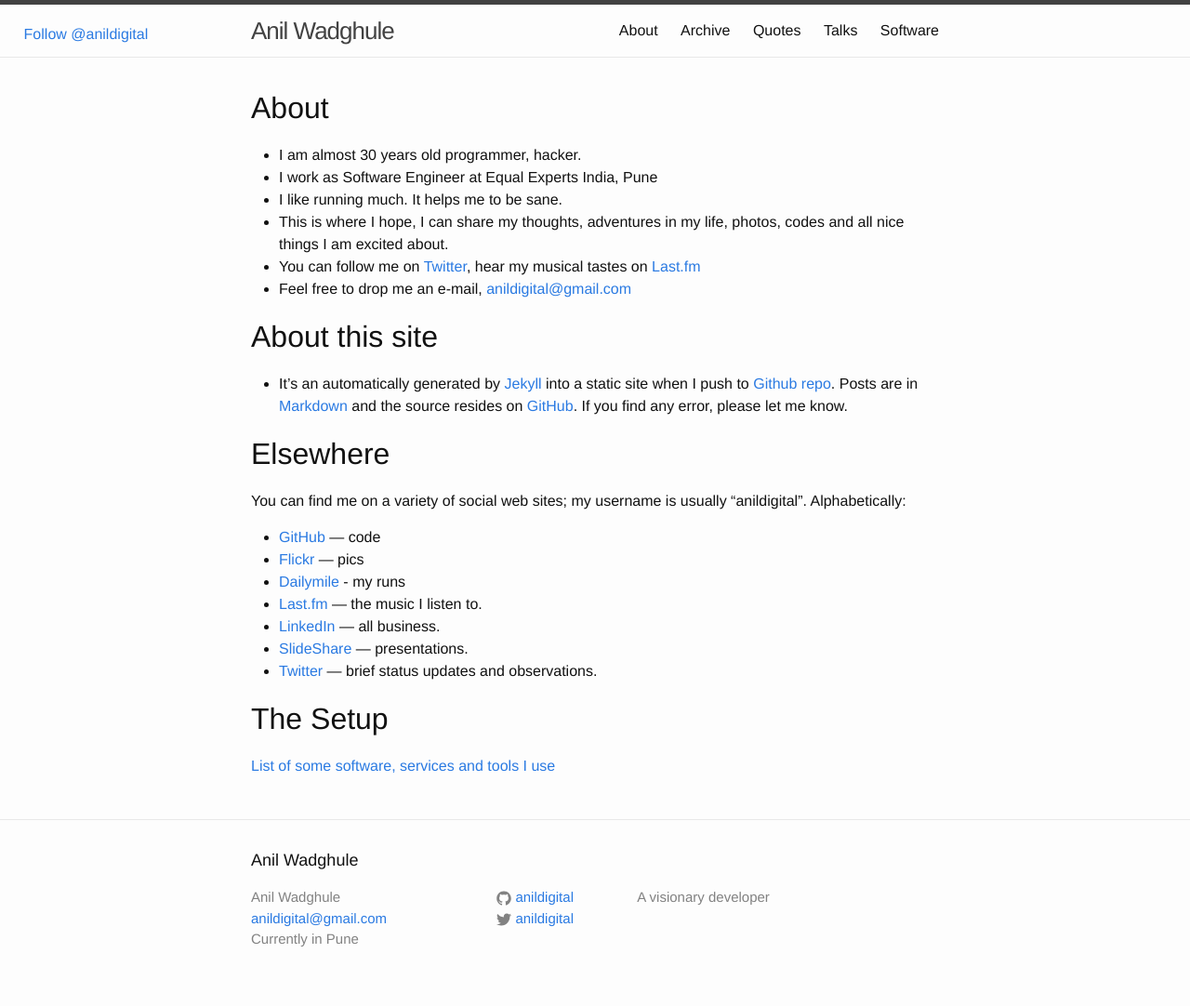
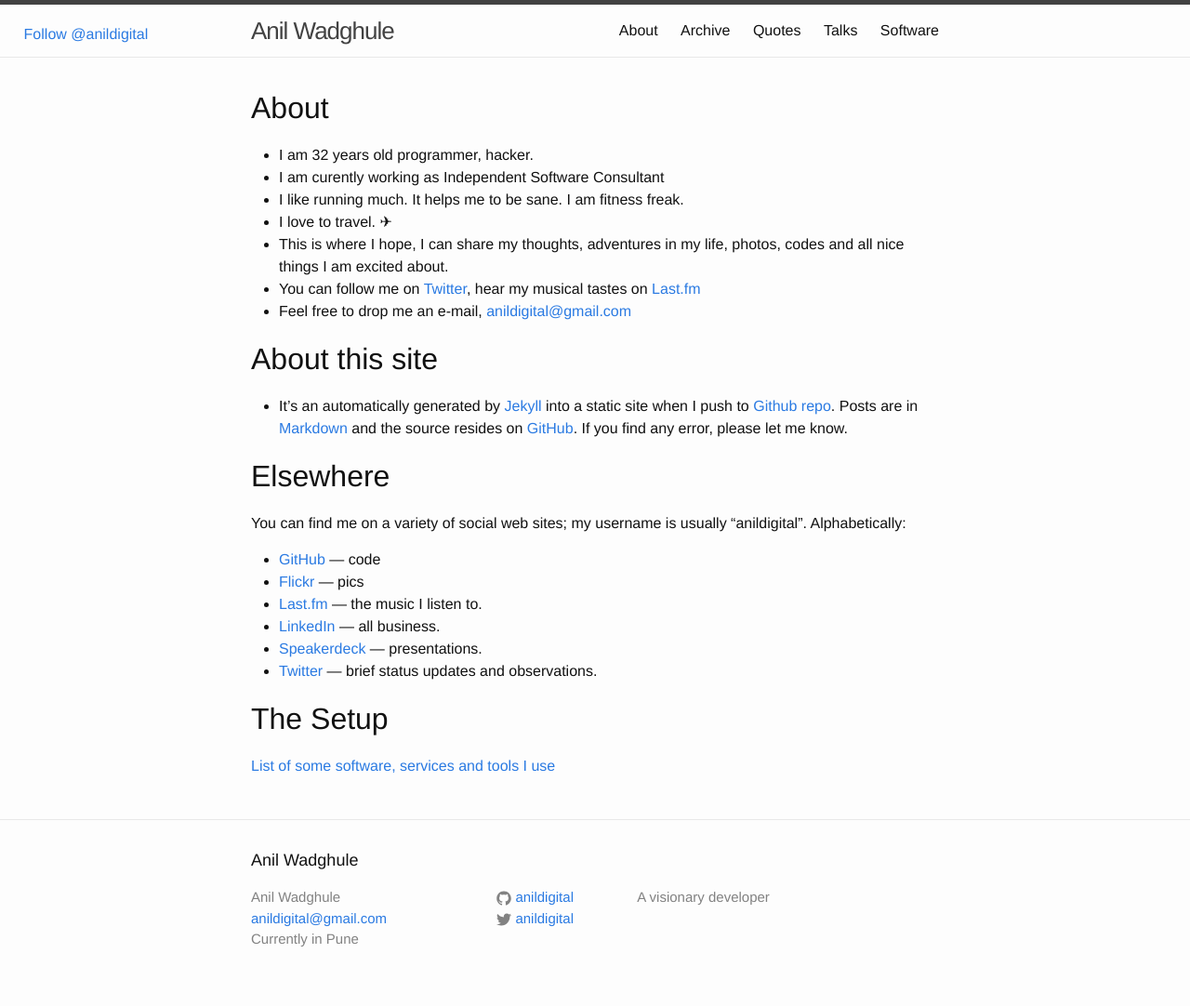
Before and after one commit to anildigital/anildigital.github.io, a Jekyll site: the page built from about.md, in a window 1280 px wide. Shown: the whole page at 93% size. Built offline with Jekyll 4.4.1, drawn with Linux system fonts in a browser that asks for light colours; comment, search, counter and statistics services are not loaded.

Commit message:
Update content

```diff
--- a/about.md
+++ b/about.md
@@ -6,9 +6,10 @@
 About
 ========
 
-* I am almost 30 years old programmer, hacker.
-* I work as Software Engineer at Equal Experts India, Pune
-* I like running much. It helps me to be sane.
+* I am 32 years old programmer, hacker.
+* I am curently working as Independent Software Consultant
+* I like running much. It helps me to be sane. I am fitness freak.
+* I love to travel. ✈
 * This is where I hope, I can share my thoughts, adventures in my life,  photos, codes and all nice things I am excited about.
 * You can follow me on [Twitter](http://twitter.com/anildigital), hear my musical tastes on [Last.fm](http://www.last.fm/user/anildigital)
 * Feel free to drop me an e-mail, <a href="mailto:anildigital@gmail.com">anildigital@gmail.com</a>
@@ -32,10 +33,9 @@
 
 * [GitHub](http://github.com/anildigital) — code
 * [Flickr](http://flickr.com/photos/anildigital) — pics
-* [Dailymile](http://dailymile.com/people/anildigital) - my runs
 * [Last.fm](http://last.fm/user/anildigital) — the music I listen to.
 * [LinkedIn](http://in.linkedin.com/in/anilwadghule) — all business.
-* [SlideShare](http://www.slideshare.net/anildigital) — presentations.
+* [Speakerdeck](https://speakerdeck.com/anildigital) — presentations.
 * [Twitter](http://twitter.com/anildigital) — brief status updates and observations.
 
 
--- a/talks.markdown
+++ b/talks.markdown
@@ -3,6 +3,8 @@
 title: Talks
 ---
 
+* [Ruby Concurrency Compared](2016/09/10/ruby-concurrency-compared.html) - Ruby Concurrency Compared at RubyKaigi, Kyoto, Japan (September, 2016)
+* [The Next Step Is Functional](2015/02/27/Next-Step-Is-Functional-Lambda-Days-Krakow-Poland.html) -  Lambda Days, Kraków, Poland (February, 2015)
 * [Functional Programming in JavaScript](2015/01/31/Functional-Programming-In-JavaScript-Expertalks-Pune.html) - Expertalks, Pune (January 2015)
 * [SOLID - The Next Step is Functional](2014/11/24/SOLID-The-Next-Step-Is-Functional-FP-Days-2014.html) - FP Days, London (November 2014)
 * [SOLID Design Principles in Ruby](2014/06/27/solid-design-principles-in-ruby-reddot-ruby-conf-2014.html) - RedDot RubyConf, Singapore (June 2014)
```
Also changed, not shown: usesthis.md (+5 -9 lines).
